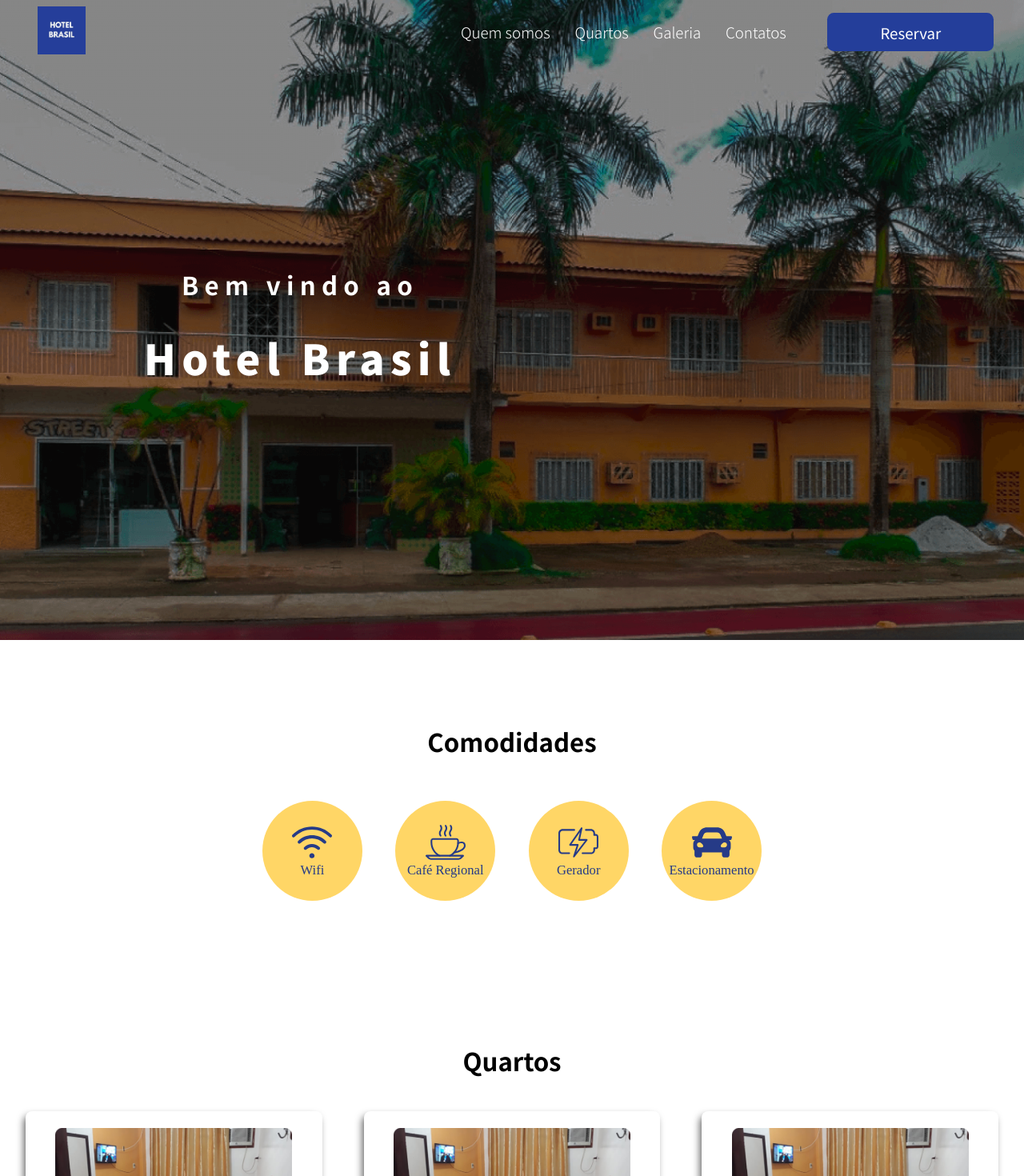
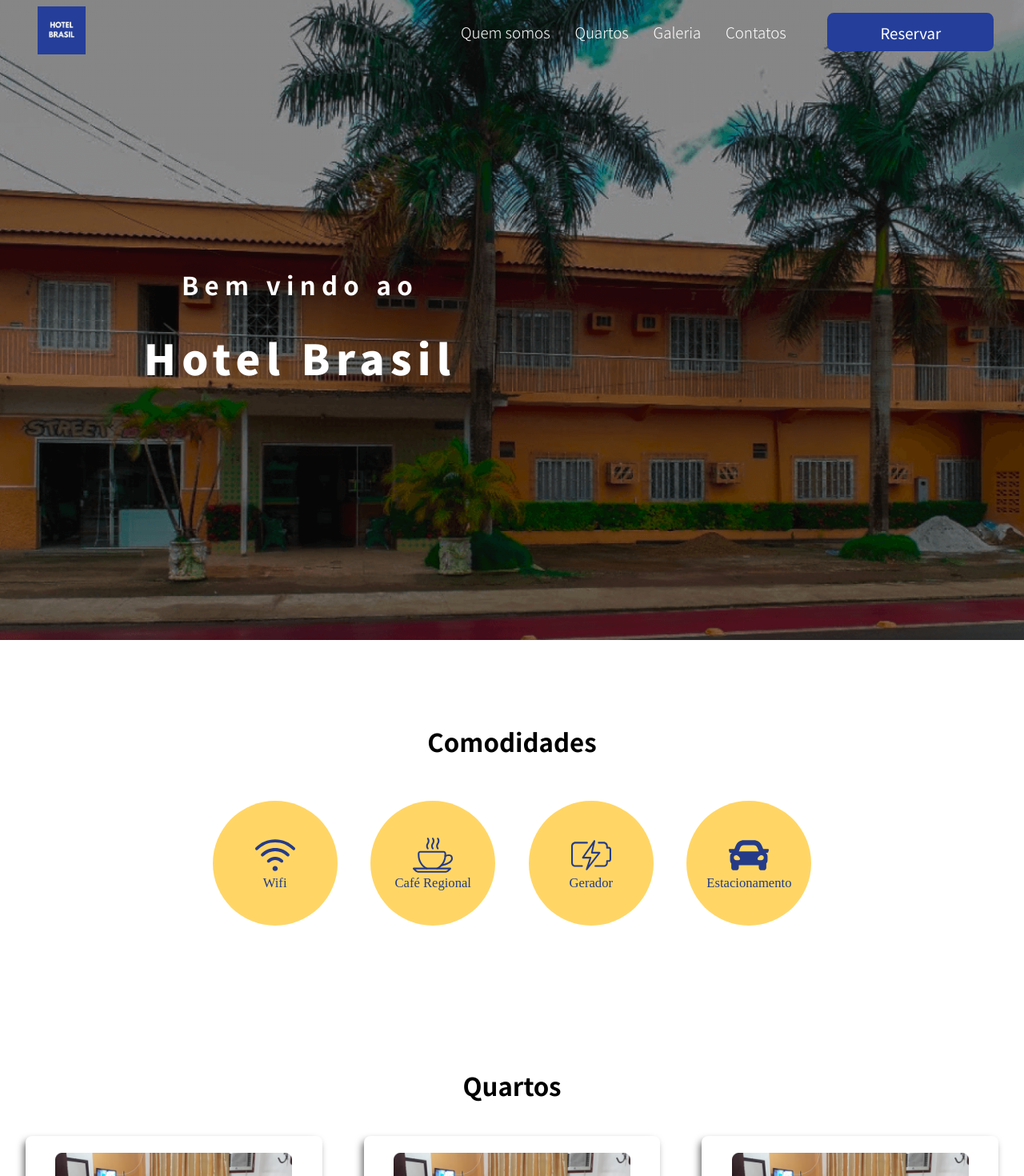
Before and after one commit to lumamontes/hotel, a React (Create React App) app: page / in a window 1280 px wide. Shown: the top 1470 px of the page at 80% size. Built offline with nearby package versions, Linux system fonts and the light colour scheme.

Commit message:
aumentei o tamanho da bolinha de comodidades

```diff
--- a/src/assets/Components/ComCard/style.css
+++ b/src/assets/Components/ComCard/style.css
@@ -1,7 +1,7 @@
 .elipse{
     background:rgba(255,214,102,1);
-    width:12rem;
-    height:12rem;
+    width:15rem;
+    height:15rem;
     border-radius:30rem;
     margin: 2rem;
     display: flex;
```
